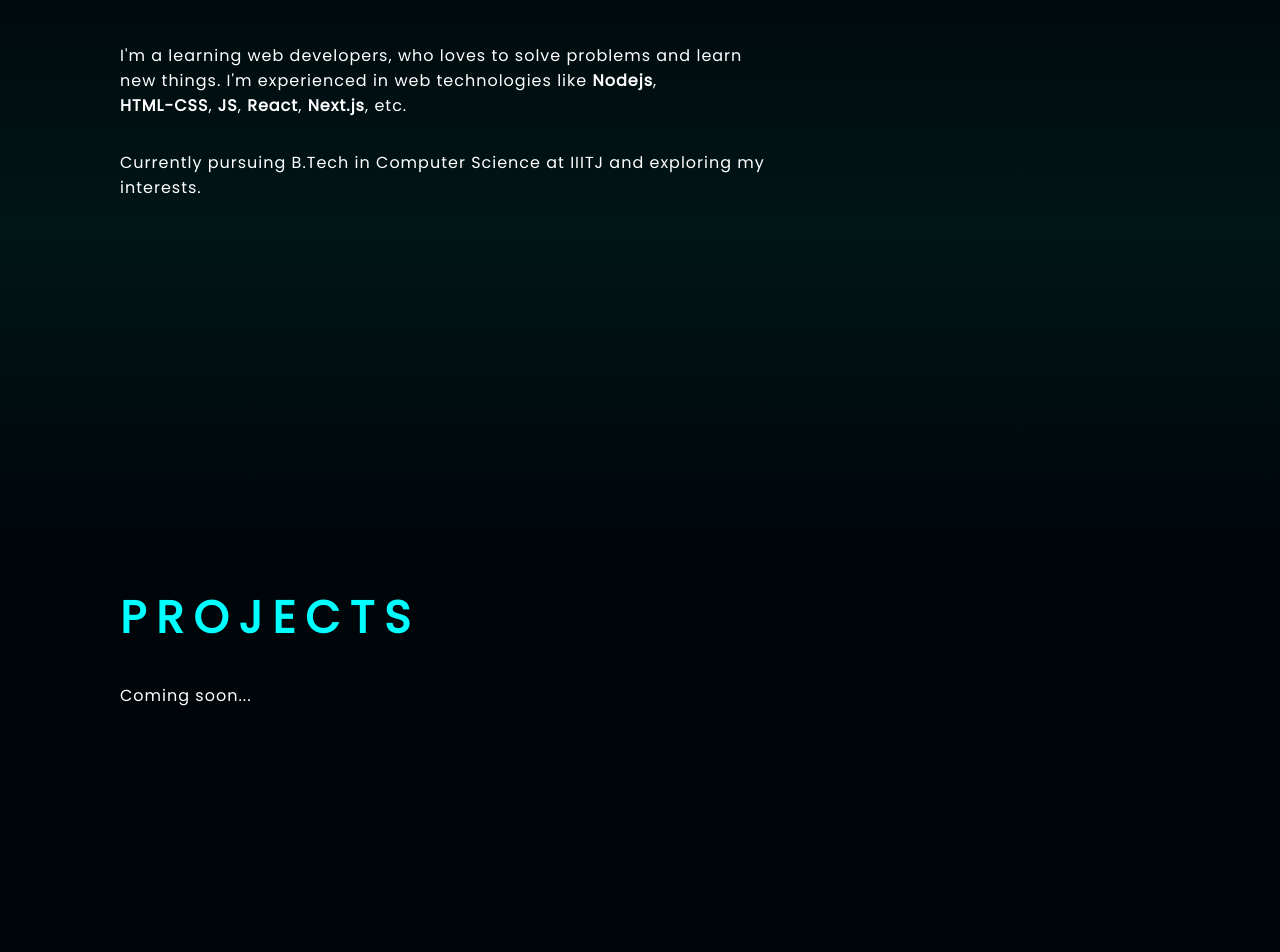
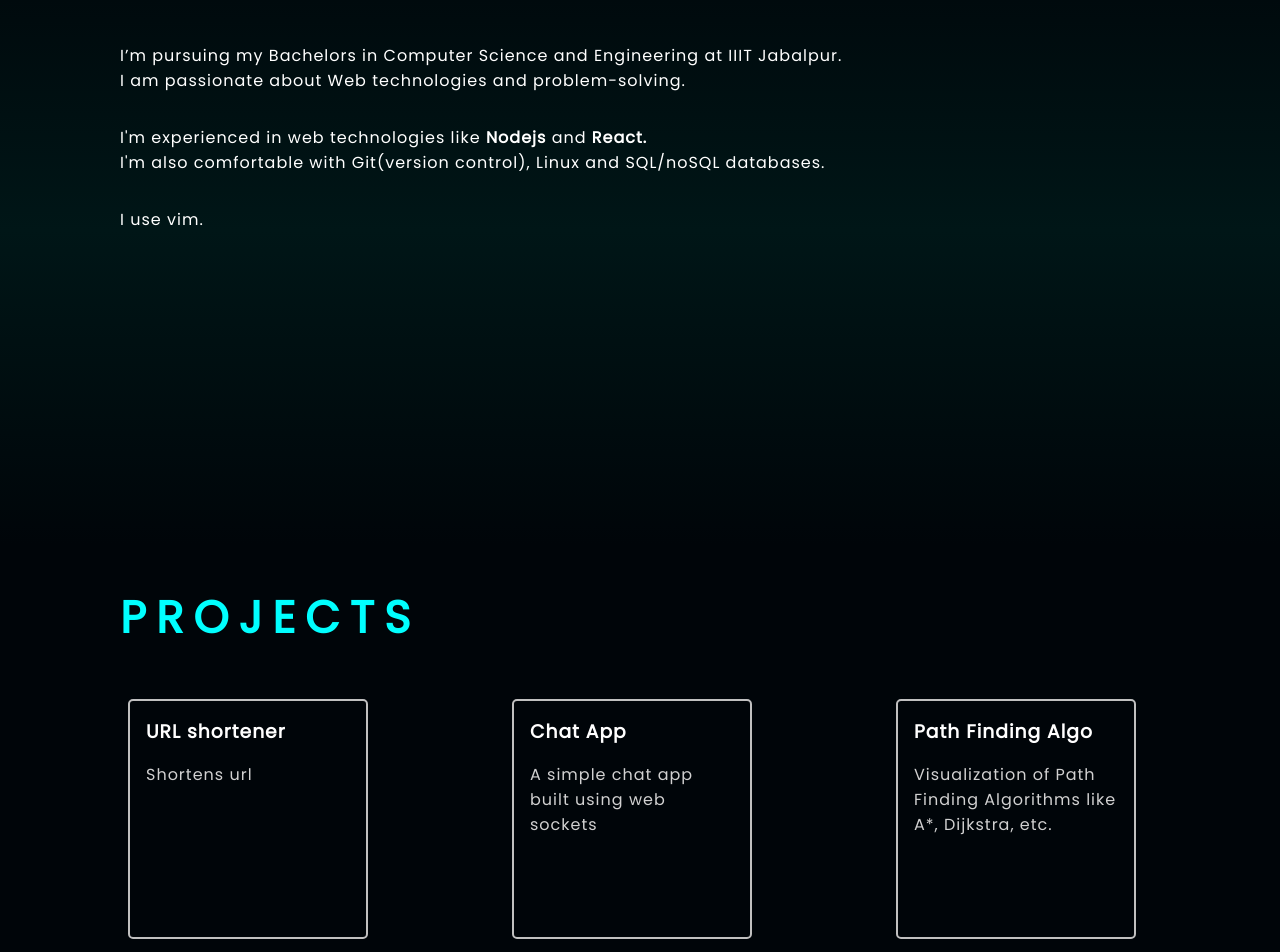
Before and after one commit to Aksh-Bansal-dev/aksh-bansal-dev.github.io, a Next.js app: page / in a window 1280 px wide. Shown: the part 960-1912 px from the top of the page. Built offline with nearby package versions, Linux system fonts and the light colour scheme.

Commit message:
projects added

```diff
--- a/components/about.js
+++ b/components/about.js
@@ -1,25 +1,33 @@
-function About(){
-
+function About() {
   return (
     <div className="about-back">
       <h1>
-					<a  name="About">ABOUT</a>
-
+        <a name="About">ABOUT</a>
       </h1>
       <p>
-					I'm a learning web developers, who loves to solve problems and learn <br/>
-					new things. I'm experienced in web technologies like <strong>Nodejs</strong>,<br/>
-					<strong>HTML-CSS</strong>, <strong>JS</strong>, <strong>React</strong>, <strong>Next.js</strong>, etc.
+        I’m pursuing my Bachelors in Computer Science and Engineering at IIIT
+        Jabalpur.
+        <br />I am passionate about Web technologies and problem-solving.
+        {/* I'm a learning web developers, who loves to solve problems and learn <br/> new things.*/}
       </p>
       <p>
-					Currently pursuing B.Tech in Computer Science at IIITJ and exploring my <br/>interests.
+        I'm experienced in web technologies like <strong>Nodejs</strong> and{" "}
+        <strong>React.</strong>
+        <br />
+        I'm also comfortable with Git(version control), Linux and SQL/noSQL
+        databases.
       </p>
+      <p>I use vim.</p>
       <style jsx>{`
-
         .about-back {
           height: 80vh;
           background: #000509;
-                        background: linear-gradient(0deg, #000509 0%, #001617 49%, #000509 100%);
+          background: linear-gradient(
+            0deg,
+            #000509 0%,
+            #001617 49%,
+            #000509 100%
+          );
           padding-top: 5vh;
           padding-left: 15vh;
         }
@@ -40,14 +48,10 @@ function About(){
             padding: 5vh 2vh;
             text-align: center;
           }
-
-
         }
-
-
       `}</style>
     </div>
-		)
+  );
 }
 
 export default About;
--- /dev/null
+++ b/components/card/index.jsx
@@ -0,0 +1,14 @@
+import styles from "./styles.module.css";
+
+function Card(props) {
+  return (
+    <div className={styles.container}>
+      <a className={styles.link} href={props.url}>
+        <h3>{props.title}</h3>
+      </a>
+      <p>{props.description}</p>
+    </div>
+  );
+}
+
+export default Card;
--- /dev/null
+++ b/components/card/styles.module.css
@@ -0,0 +1,22 @@
+.container {
+  height: 30vh;
+  width: 30vh;
+  border-radius: 5px;
+  border: solid silver 2px;
+  margin-top: 2vh;
+}
+
+.link {
+  text-decoration: none;
+}
+
+.container h3 {
+  color: white;
+  margin: 2vh;
+  font-size: 1.3 rem;
+}
+
+.container p {
+  color: rgb(209, 209, 209);
+  margin: 2vh;
+}
--- a/components/hero.js
+++ b/components/hero.js
@@ -7,11 +7,12 @@ function Hero() {
       <Navbar />
       <div className="heroHeading">
         <h1>
-          Hi, <br />
-          I'm <span>Aksh</span>,<br />
-          web developer.
+          Hey! <br />
+          I'm <span>Aksh Bansal</span>
+          <br />
+          web developer
         </h1>
-        <p>Frontend Developer</p>
+        <p></p>
         <button onClick={() => Router.push("/#Contact")}>Contact Me</button>
       </div>
       <style jsx>{`
--- a/components/projects.js
+++ b/components/projects.js
@@ -1,49 +1,68 @@
-function Projects(){
+import Card from "./card";
 
+function Projects() {
   return (
     <div className="projects-back">
       <h1>
-					<a  name="Projects">PROJECTS</a>
-
+        <a name="Projects">PROJECTS</a>
       </h1>
       <p>
-					Coming soon...
+        <Card
+          url="https://github.com/Aksh-Bansal-dev/URLshortener"
+          title="URL shortener"
+          description="Shortens url"
+        />
+        <Card
+          url="https://github.com/Aksh-Bansal-dev/ChatApp"
+          title="Chat App"
+          description="A simple chat app built using web sockets"
+        />
+        <Card
+          url="https://github.com/Aksh-Bansal-dev/PathfindingAlgo-Visualization"
+          title="Path Finding Algo"
+          description="Visualization of Path Finding Algorithms like A*, Dijkstra, etc."
+        />
       </p>
 
       <style jsx>{`
-
         .projects-back {
-						height: 80vh;
+          min-height: 80vh;
           background: #000509;
-						padding-top: 5vh;
-						padding-left: 15vh;
         }
         h1 {
           color: cyan;
           font-size: 2.8rem;
           letter-spacing: 10px;
+          padding-top: 5vh;
+          padding-left: 15vh;
         }
         p {
           color: white;
-						margin: 4vh 0vh;
+          margin: 4vh 7vh;
+          width: 90%;
           letter-spacing: 1px;
+          display: flex;
+          flex-direction: row;
+          justify-content: space-around;
+          align-items: center;
         }
-
         @media only screen and (max-width: 900px) {
           .projects-back {
             background: black;
-							padding: 5vh 2vh;
             text-align: center;
           }
-
-
+          h1 {
+            padding: 5vh 2vh;
           }
-
-
-
+          p {
+            flex-direction: column;
+            width: 100%;
+            margin: 0;
+          }
+        }
       `}</style>
     </div>
-		)
+  );
 }
 
 export default Projects;
```
Lines whose indentation alone changed are shown as unchanged.
